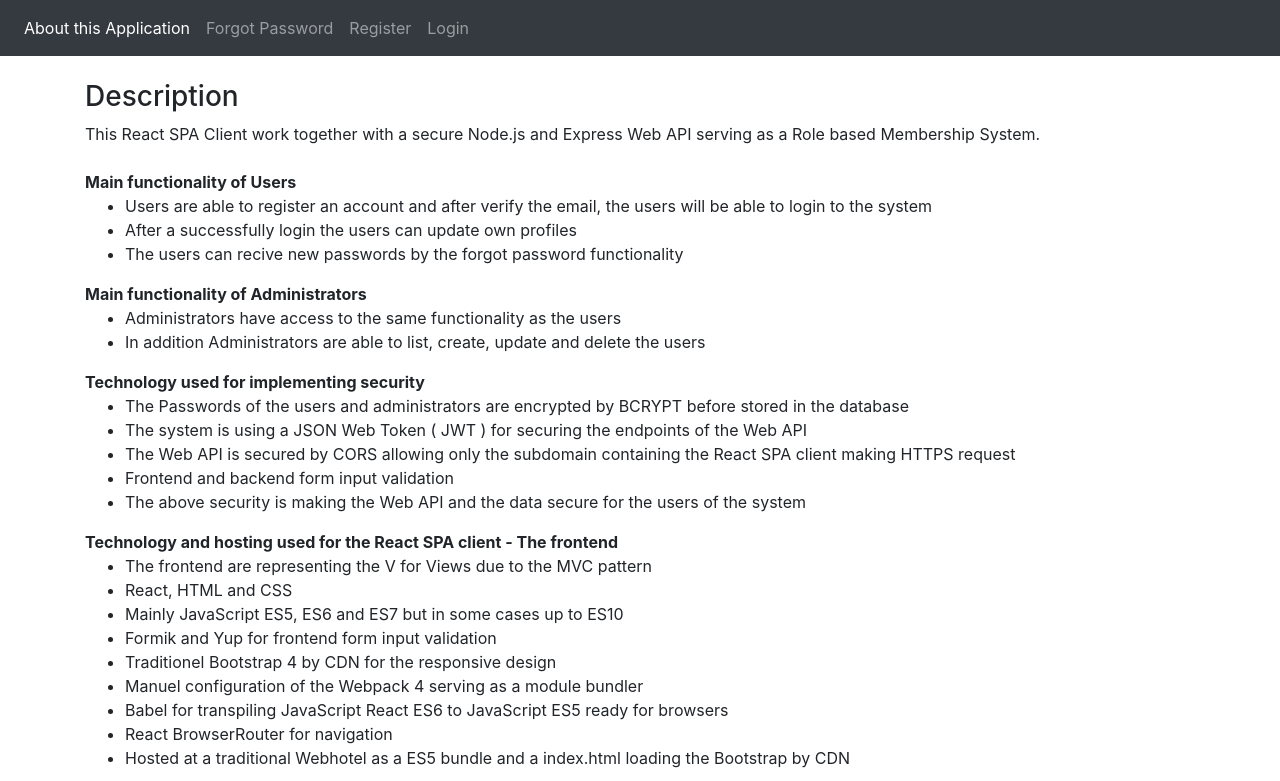
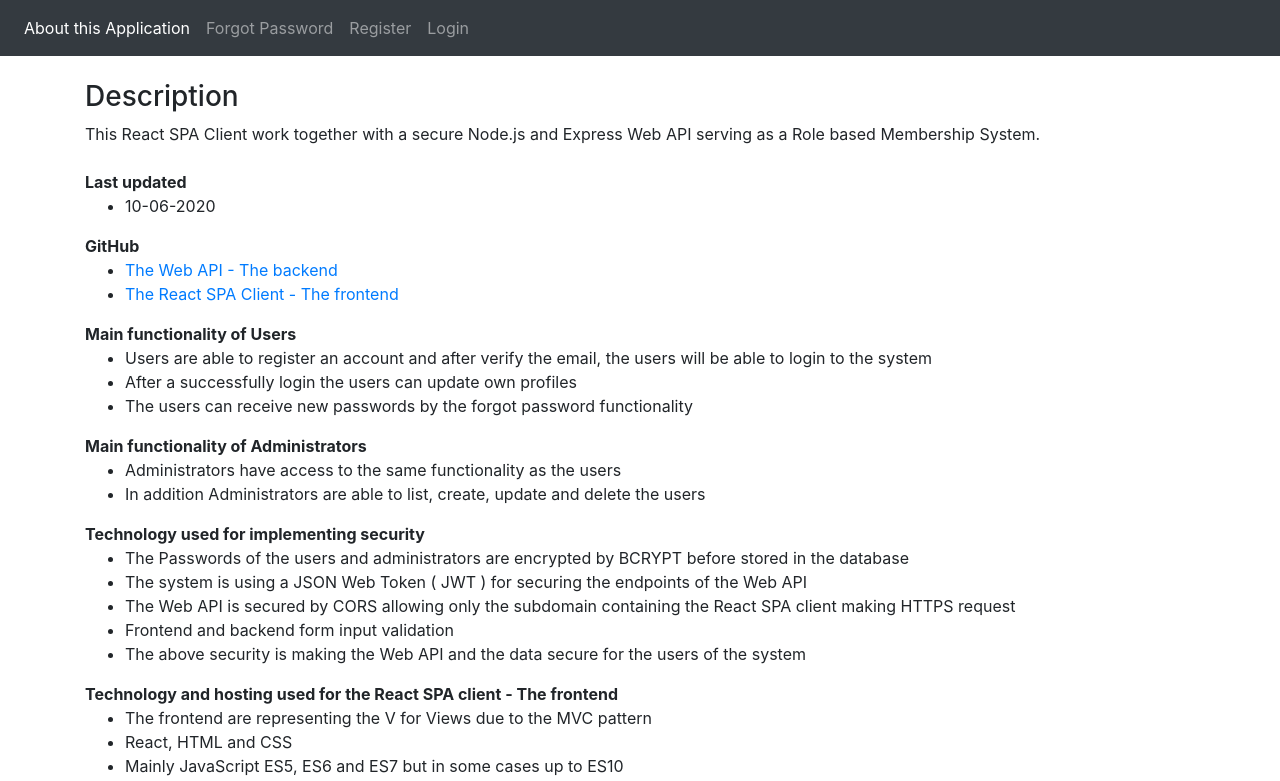
Before and after one commit to persteenolsen/react-spa-users-client, a React app: page /about in a window 1280 px wide. Shown: the top 781 px of the page. Built offline with nearby package versions, Linux system fonts and the light colour scheme; what config would draw is missing.

Commit message:
Link to GitHub added as well as the date for last update

```diff
--- a/src/AboutPage/AboutPage.jsx
+++ b/src/AboutPage/AboutPage.jsx
@@ -24,17 +24,28 @@ class AboutPage extends React.Component {
 
 			 <div className="col-xs-auto col-md-auto" >
 
-			   <br/>
-			   <h3>Description</h3>
+			  <br/>
+			  <h3>Description</h3>
 
                This React SPA Client work together with a secure Node.js and Express Web API serving as a Role based Membership System.
 			   <br/><br/>
+
+			   <b>Last updated</b>
+			   <ul>
+				  <li>10-06-2020</li>
+			   </ul>
+
+			   <b>GitHub</b>
+			   <ul>
+			   <li><a href="https://github.com/persteenolsen/nodeexpressusersapi" target="_blank">The Web API - The backend</a></li>
+               <li><a href="https://github.com/persteenolsen/reactspausersclient" target="_blank">The React SPA Client - The frontend</a></li>
+			   </ul>
 
 			   <b>Main functionality of Users</b>
 			   <ul>
 			    <li>Users are able to register an account and after verify the email, the users will be able to login to the system</li>
 			    <li>After a successfully login the users can update own profiles</li>
-			    <li>The users can recive new passwords by the forgot password functionality</li>
+			    <li>The users can receive new passwords by the forgot password functionality</li>
 			   </ul>
 
 			   <b>Main functionality of Administrators</b>
--- a/webpack.config.js
+++ b/webpack.config.js
@@ -42,7 +42,7 @@ module.exports = {
         // global app config object
 
 		// NOTE: FOR PRODUCTION ON AZURE!!!
-       // config: JSON.stringify({ apiUrl: 'https://pso-express-react-users.azurewebsites.net/' })
+        // config: JSON.stringify({ apiUrl: 'https://pso-express-react-users.azurewebsites.net/' })
 
 		// REAL LOCAL BACKEND - FOR TESTING
 		 config: JSON.stringify({ apiUrl:'http://localhost:443' })
```
